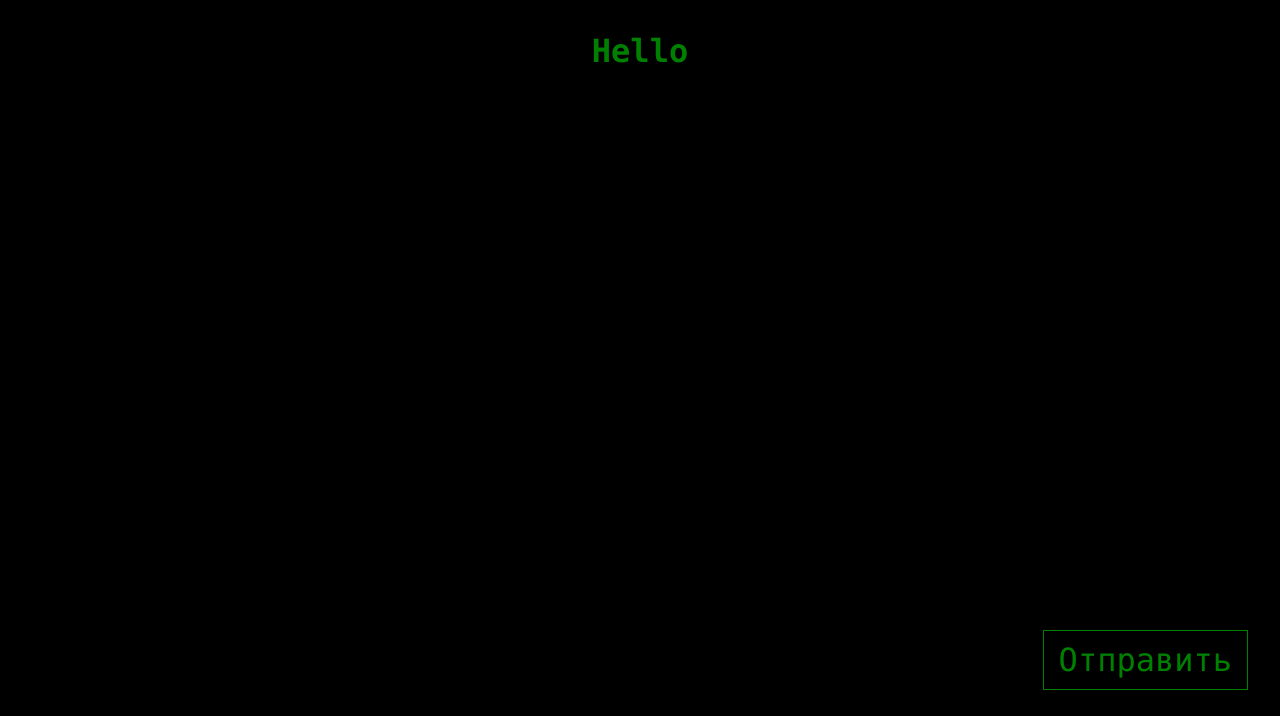
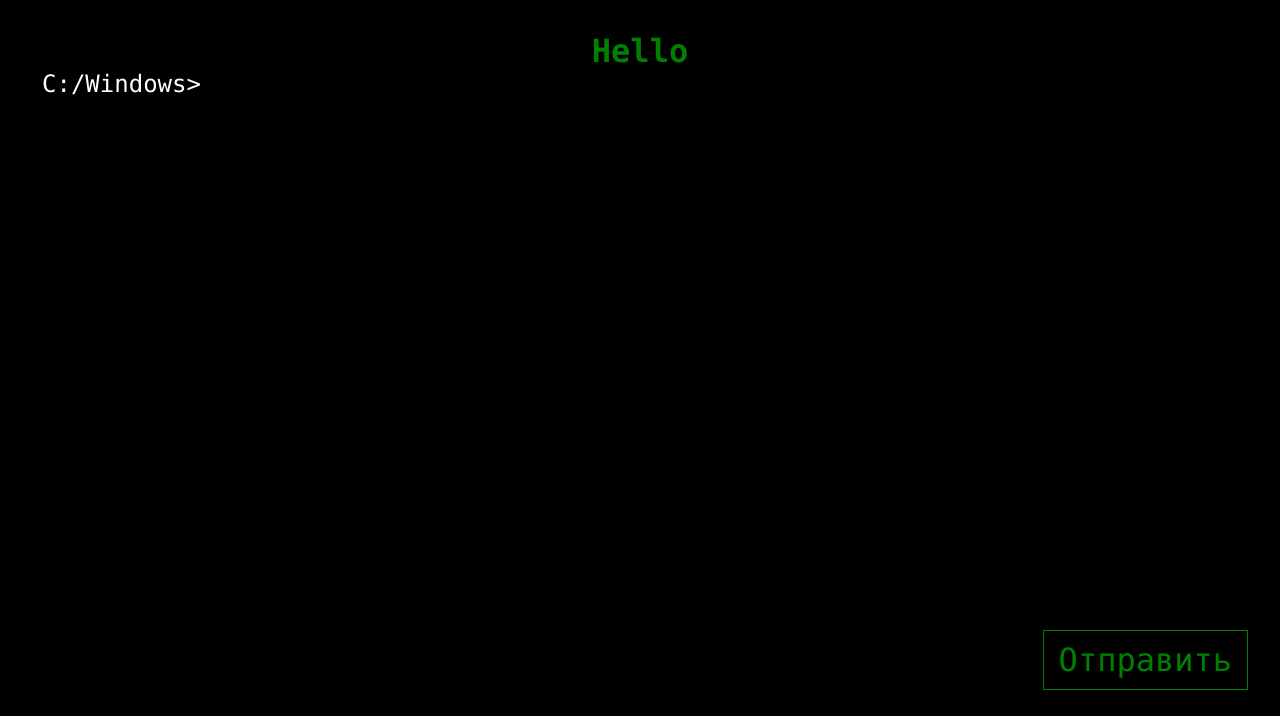
Before and after one commit to AvanesyanAshot/Console, a React (Create React App) app: page / in a window 1280 px wide. Shown: the top 716 px of the page. Built offline with nearby package versions, Linux system fonts and the light colour scheme.

Commit message:
feat: add line

```diff
--- a/src/style/Console.tsx
+++ b/src/style/Console.tsx
@@ -1,5 +1,7 @@
-import React from "react";
+import React, { useState } from "react";
 import styled from "styled-components";
+import Flex from "./Flex";
+import Line from "./Line";
 
 export interface IConsole {
   color?: string;
@@ -18,8 +20,26 @@ const StyledConsole = styled.textarea<IConsole>`
   }
 `;
 
-const Console = (props: IConsole) => {
-  return <StyledConsole {...props} />;
+const Console = ({ color, ...props }: IConsole) => {
+  const [lines, setLines] = useState(["C:/Windows>"]);
+
+  const onKeyPress = (e: any) => {
+    if (e.charCode === 13) {
+      setLines([...lines, "C:/Windows>"]);
+    }
+  };
+  return (
+    <Flex>
+      <Flex direction={"column"} margin="0 10px">
+        {lines.map((line, i) => (
+          <Line color={color} key={i}>
+            {line}
+          </Line>
+        ))}
+      </Flex>
+      <StyledConsole onKeyPress={onKeyPress} color={color} {...props} />
+    </Flex>
+  );
 };
 
 export default Console;
--- /dev/null
+++ b/src/style/Line.tsx
@@ -0,0 +1,18 @@
+import React from "react";
+import styled from "styled-components";
+
+export interface ILine {
+  color?: string;
+  children?: any;
+}
+
+const StyledLine = styled.div<ILine>`
+  font-size: 24px;
+  color: ${(props) => props.color};
+`;
+
+const Line = (props: ILine) => {
+  return <StyledLine {...props} />;
+};
+
+export default Line;
```
